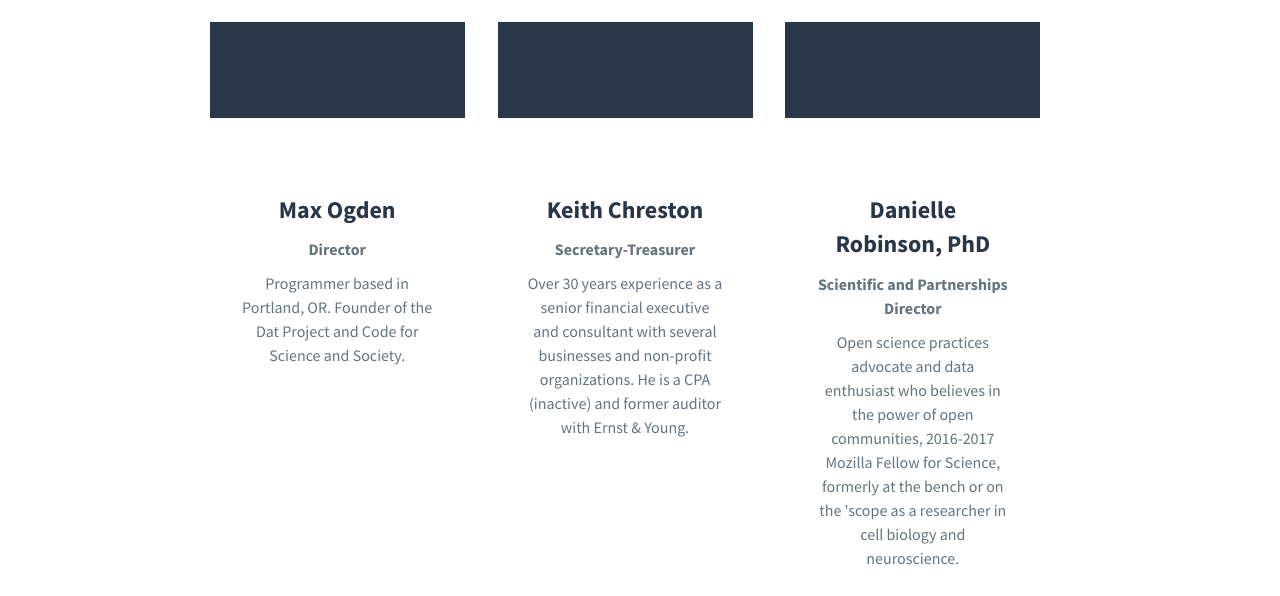
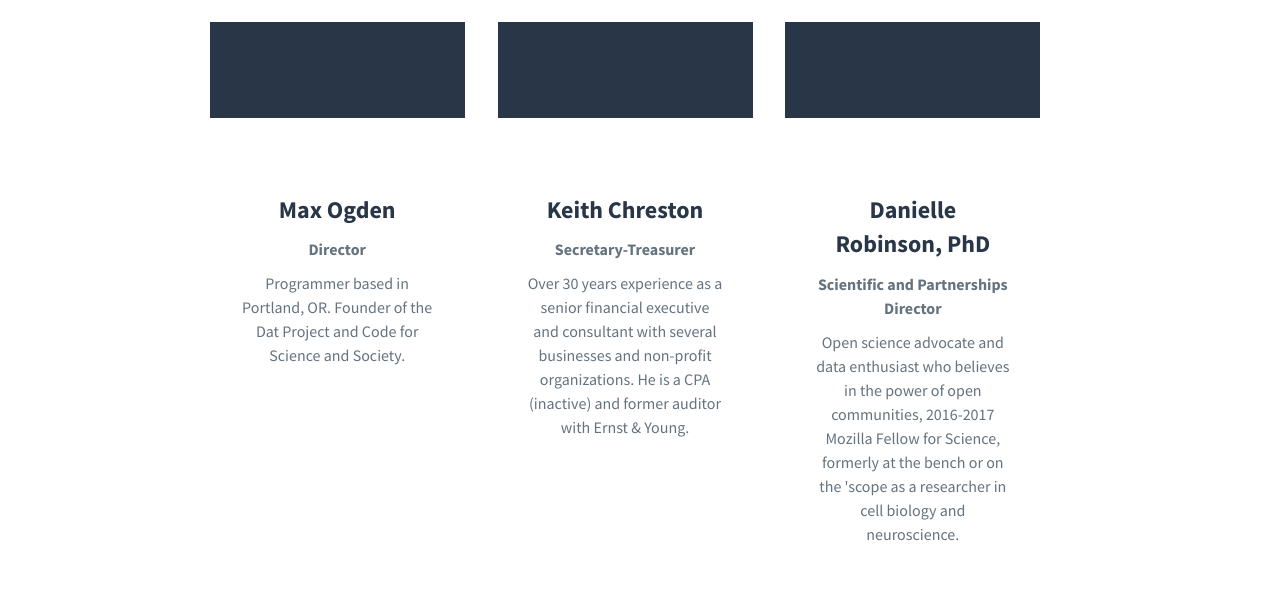
Before and after one commit to codeforscience/css-website-v1, a website: page team.html in a window 1280 px wide. Shown: the part 356-952 px from the top of the page. Drawn offline with nearby package versions, Linux system fonts and the light colour scheme.

Commit message:
edit DCR bio

```diff
--- a/team.html
+++ b/team.html
@@ -59,7 +59,7 @@
       <div class="content-card-title">Danielle Robinson, PhD</div>
       <div class="content-card-small-subtitle"><strong>Scientific and Partnerships Director</strong></div>
       <div class="content-card-small-subtitle">
-        Open science practices advocate and data enthusiast who believes in the power of open communities, 2016-2017 Mozilla Fellow for Science, formerly at the bench or on the 'scope as a researcher in cell biology and neuroscience.
+        Open science advocate and data enthusiast who believes in the power of open communities, 2016-2017 Mozilla Fellow for Science, formerly at the bench or on the 'scope as a researcher in cell biology and neuroscience.
       </div>
     </div>
   </div>
```
